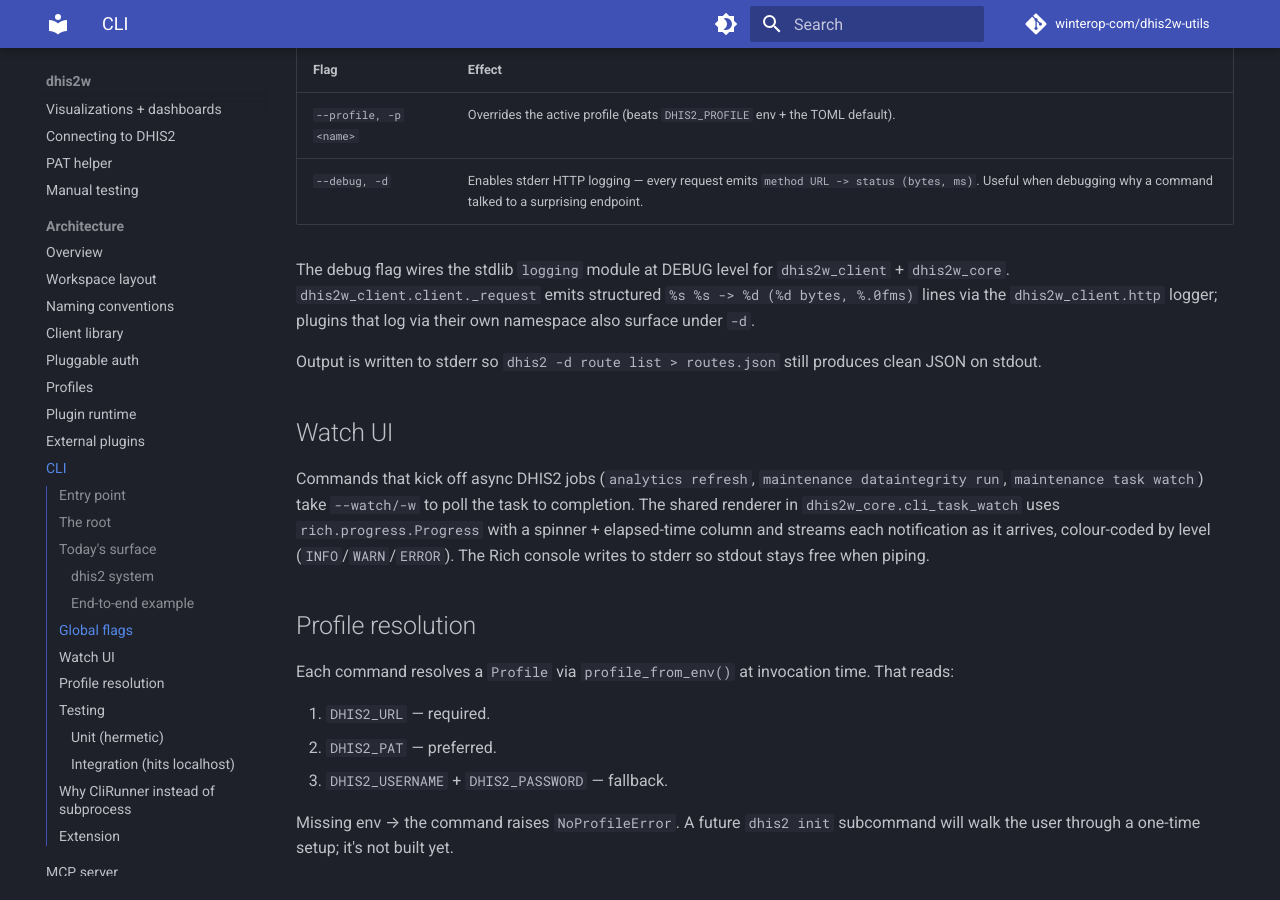
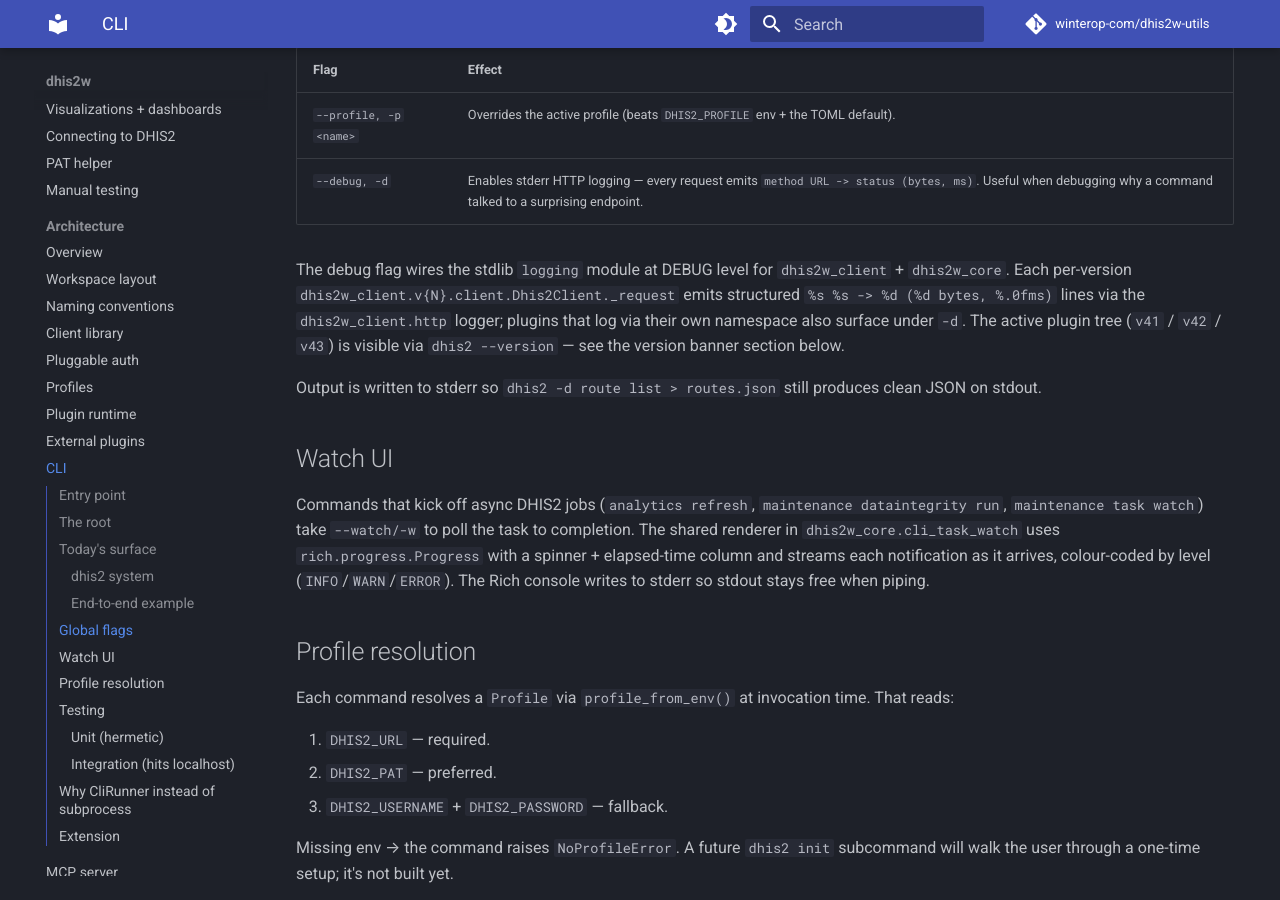
Before and after one commit to winterop-com/dhis2-utils, an MkDocs documentation site: the page built from docs/architecture/cli.md, in a window 1280 px wide and 900 px high, scrolled down 1834 px. Built offline with MkDocs 1.6.1 and Material for MkDocs 9.7.7, drawn with Linux system fonts in a browser that asks for light colours; comment, search, counter and statistics services are not loaded.

```diff
--- a/docs/architecture/cli.md
+++ b/docs/architecture/cli.md
@@ -85,7 +85,7 @@ The root callback exposes two flags that apply to every sub-command:
 | `--profile, -p <name>` | Overrides the active profile (beats `DHIS2_PROFILE` env + the TOML default). |
 | `--debug, -d` | Enables stderr HTTP logging — every request emits `method URL -> status (bytes, ms)`. Useful when debugging why a command talked to a surprising endpoint. |
 
-The debug flag wires the stdlib `logging` module at DEBUG level for `dhis2w_client` + `dhis2w_core`. `dhis2w_client.client._request` emits structured `%s %s -> %d (%d bytes, %.0fms)` lines via the `dhis2w_client.http` logger; plugins that log via their own namespace also surface under `-d`.
+The debug flag wires the stdlib `logging` module at DEBUG level for `dhis2w_client` + `dhis2w_core`. Each per-version `dhis2w_client.v{N}.client.Dhis2Client._request` emits structured `%s %s -> %d (%d bytes, %.0fms)` lines via the `dhis2w_client.http` logger; plugins that log via their own namespace also surface under `-d`. The active plugin tree (`v41` / `v42` / `v43`) is visible via `dhis2 --version` — see the version banner section below.
 
 Output is written to stderr so `dhis2 -d route list > routes.json` still produces clean JSON on stdout.
 
```
Also changed, not shown: README.md (+4 -1 lines).
